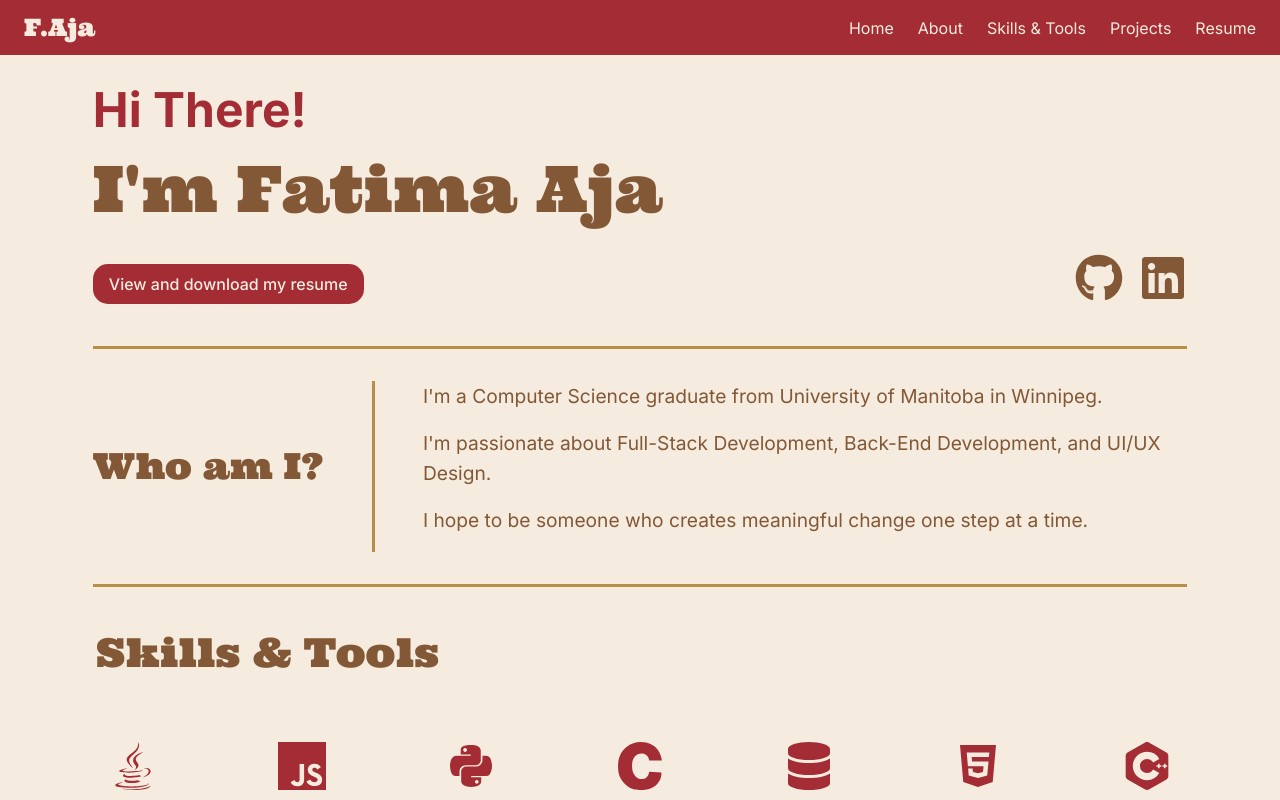
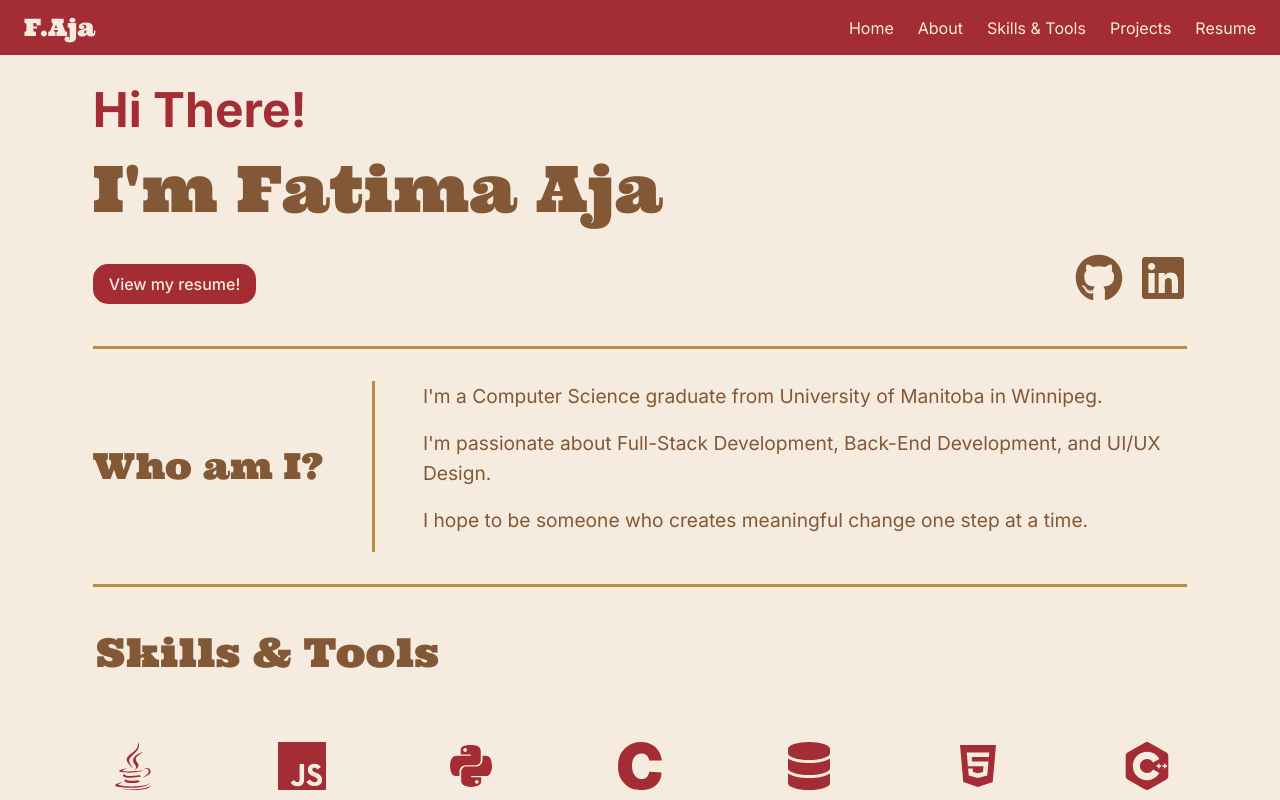
Before and after one commit to Faja190/faja, a React (Vite) app: page / in a window 1280 px wide. Shown: the top 800 px of the page. Built offline with nearby package versions, Linux system fonts and the light colour scheme.

Commit message:
update: button title
shorten button title so it is better for smaller screens

```diff
--- a/src/Logic/About/Intro.jsx
+++ b/src/Logic/About/Intro.jsx
@@ -18,7 +18,7 @@ export default function Intro() {
                             rel="noopener noreferrer"
                             className={styles.resumeBtn}
                         >
-                            View and download my resume
+                            View my resume!
                         </a>
                     </div>
 
```
